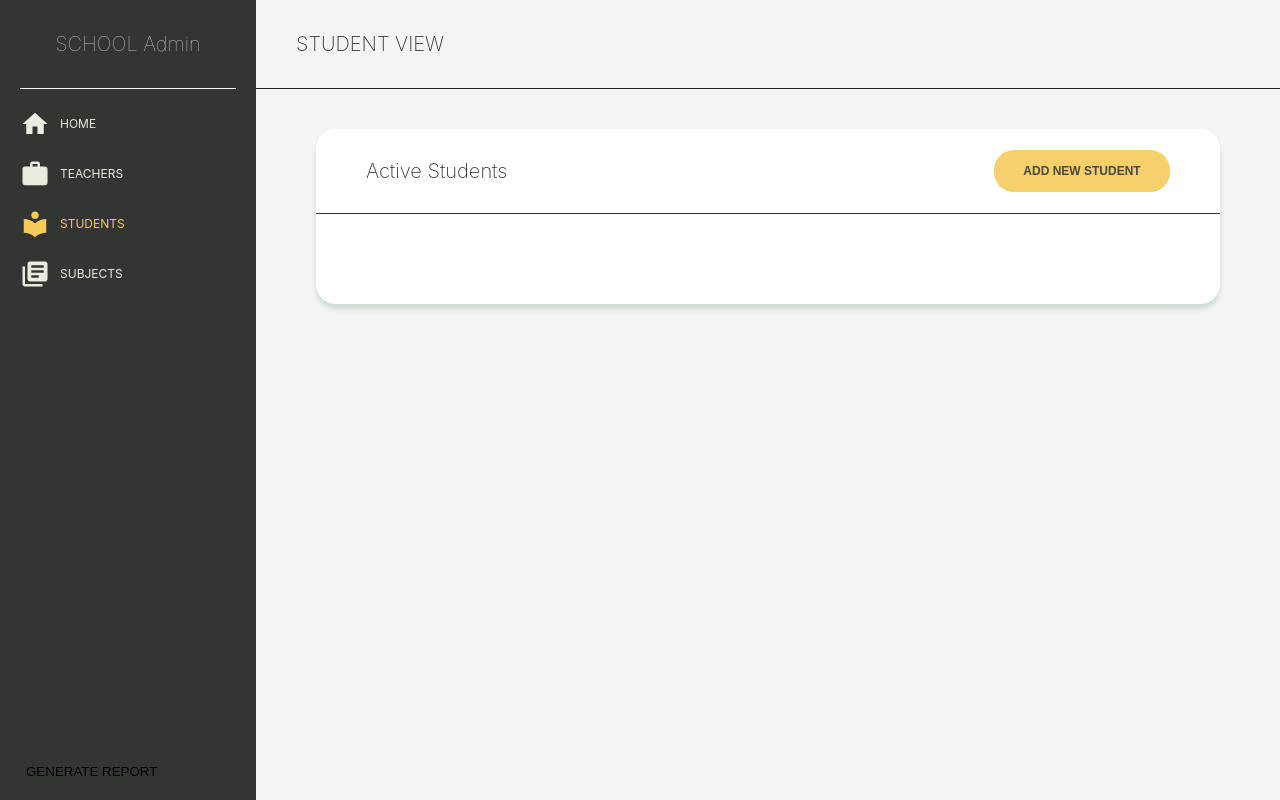
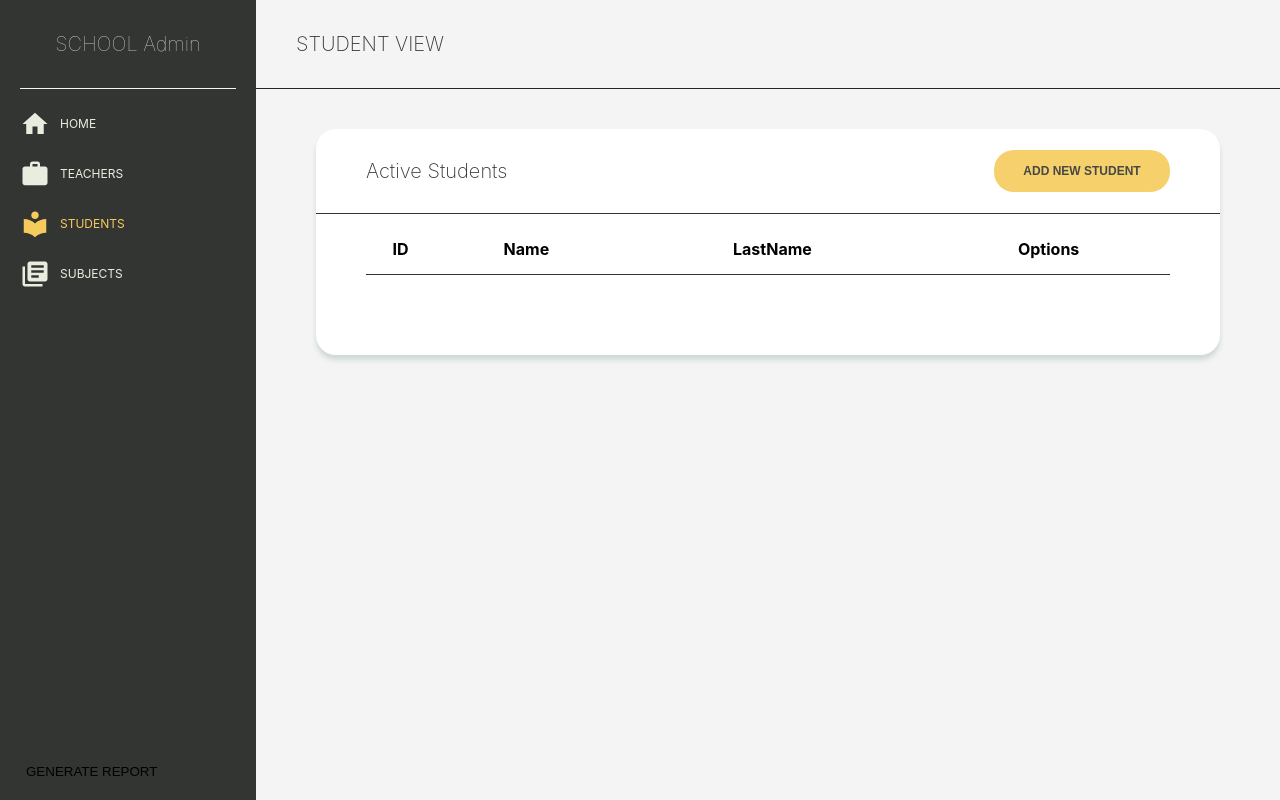
Before and after one commit to Danntastico/school-admin, a React (Create React App) app: page /students in a window 1280 px wide. Built offline with nearby package versions, Linux system fonts and the light colour scheme.

Commit message:
Table Components: new structure part I

```diff
--- a/src/components/Table/index.js
+++ b/src/components/Table/index.js
@@ -1,34 +1,19 @@
 import React from "react";
-import { TableDescription, TableContent } from "./styles";
-import { Button } from "../Button";
+import { TableMain, TableHead, TableBody } from "./styles";
 
 export const Table = ({ headLabels = [], children }) => {
   return (
     <>
-      <table>
-        <thead>
+      <TableMain>
+        <TableHead>
           <tr>
             {headLabels.map((item) => (
               <th key={item}>{item}</th>
             ))}
           </tr>
-        </thead>
-        <tbody>
-          {children}
-
-          <tr>
-            <td>2</td>
-            <td>Jacob</td>
-            <td>Thornton</td>
-            <td>@fat</td>
-          </tr>
-          <tr>
-            <td>3</td>
-            <td colSpan="2">Larry the Bird</td>
-            <td>@twitter</td>
-          </tr>
-        </tbody>
-      </table>
+        </TableHead>
+        <TableBody>{children}</TableBody>
+      </TableMain>
     </>
   );
 };
--- a/src/components/Table/styles.js
+++ b/src/components/Table/styles.js
@@ -1,20 +1,15 @@
 import styled from "styled-components";
 
-export const TableDescription = styled.div`
-  align-items: center;
-  display: flex;
-  height: 85px;
-  justify-content: space-between;
+export const TableMain = styled.table`
+  width: 100%;
+  padding: 25px 20px;
+  border-collapse: collapse;
+`;
+
+export const TableHead = styled.thead`
   border-bottom: 1px solid var(--secondary-color);
-  padding: 0 50px;
-
-  > h2 {
-    font-size: 20px;
-    color: var(--secondary-color);
-    font-weight: 200;
-    text-transform: capitalize;
-  }
+  height: 50px;
 `;
-export const TableContent = styled.div`
+export const TableBody = styled.tbody`
   margin: 10px 50px;
 `;
--- a/src/pages/Student.js
+++ b/src/pages/Student.js
@@ -9,6 +9,8 @@ import { useModal } from "../hooks/useModal";
 import { useInput } from "../hooks/useInput";
 import { List } from "../components/List";
 import { CardContainer } from "../styles/CardContainer";
+import { Table } from "../components/Table";
+import { personHeadLabels } from "../utils/tableConfig";
 
 export const Students = () => {
   const [values, handleInputChange, reset] = useInput({
@@ -54,8 +56,7 @@ export const Students = () => {
             buttonLabel="Add New Student"
             handleAddItem={openModal}
           >
-
-
+            <Table headLabels={personHeadLabels} />
           </List>
         </CardContainer>
       </div>
```
Also changed, not shown: src/components/TableRow/index.js (added, +9 -0 lines), src/utils/testData.js (added, +42 -0 lines).
